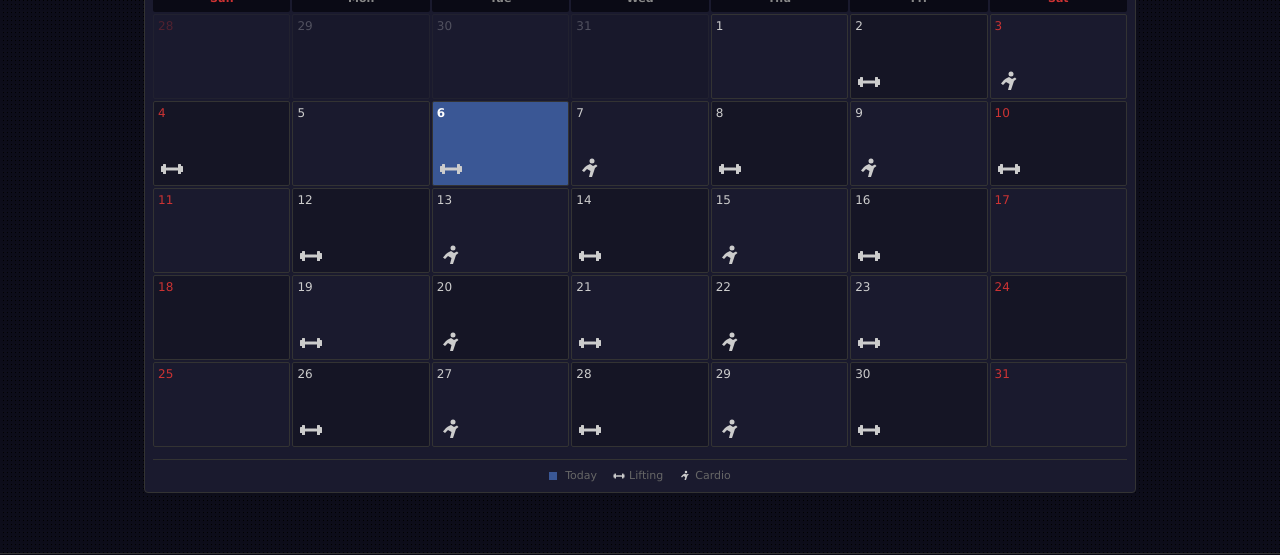
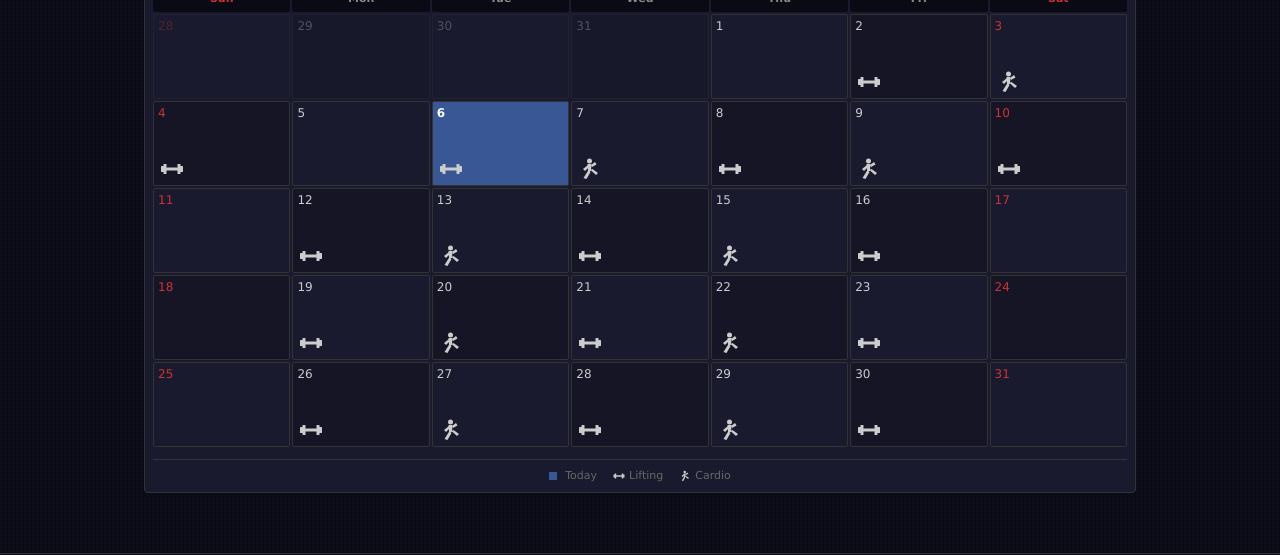
Before and after one commit to dropbop/FitnessTracker, a Next.js app: page / in a window 1280 px wide. Shown: the part 272-827 px from the top of the page. Built offline with nearby package versions, Linux system fonts and the light colour scheme; no server answers.

Commit message:
Update lifting and cardio icons

```diff
--- a/components/Icons.tsx
+++ b/components/Icons.tsx
@@ -13,11 +13,13 @@ export function LiftingIcon({ className = "", style }: IconProps) {
       className={className}
       style={{ width: '1em', height: '1em', ...style }}
     >
-      {/* Dumbbell icon - bold, chunky style */}
-      <rect x="1" y="9" width="4" height="6" rx="0.5" />
-      <rect x="19" y="9" width="4" height="6" rx="0.5" />
-      <rect x="3" y="7" width="3" height="10" rx="0.5" />
-      <rect x="18" y="7" width="3" height="10" rx="0.5" />
+      {/* Outer plates */}
+      <rect x="1" y="9" width="3.5" height="6" rx="0.5" />
+      <rect x="19.5" y="9" width="3.5" height="6" rx="0.5" />
+      {/* Inner plates */}
+      <rect x="3.5" y="7" width="3" height="10" rx="0.5" />
+      <rect x="17.5" y="7" width="3" height="10" rx="0.5" />
+      {/* Center bar */}
       <rect x="6" y="10.5" width="12" height="3" rx="0.5" />
     </svg>
   );
@@ -31,12 +33,12 @@ export function CardioIcon({ className = "", style }: IconProps) {
       className={className}
       style={{ width: '1em', height: '1em', ...style }}
     >
-      {/* Running figure - bold, chunky style */}
-      <circle cx="14" cy="4" r="2.5" />
-      <path
-        d="M9 8.5L12 7L15 9L18 7.5L19.5 9L17 11L14 20H11L12.5 14L9 12L6 15L4 13.5L7 10L9 8.5Z"
-        strokeWidth="0"
-      />
+      <circle cx="11.5" cy="4" r="2.5" />
+      <path d="M9.5 7H13.5L13 14H10L9.5 7Z" />
+      <path d="M10.5 13L5.5 21L8.5 22L12.5 15Z" />
+      <path d="M12.5 13L18 18L20 16L14.5 12Z" />
+      <path d="M10 8L5 12L7 14L11 10Z" />
+      <path d="M13 8L17 5L18.5 7.5L14 10Z" />
     </svg>
   );
 }
```
